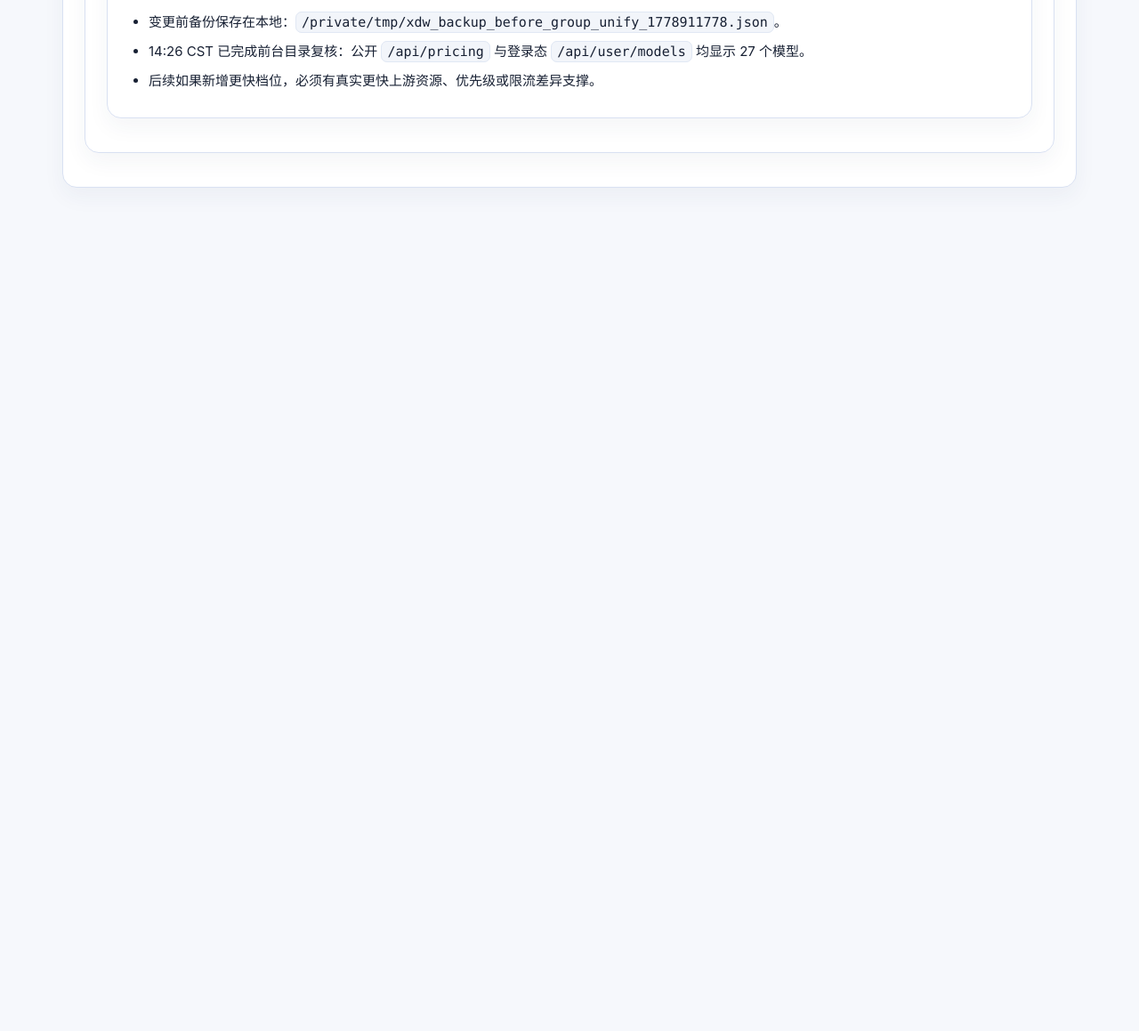
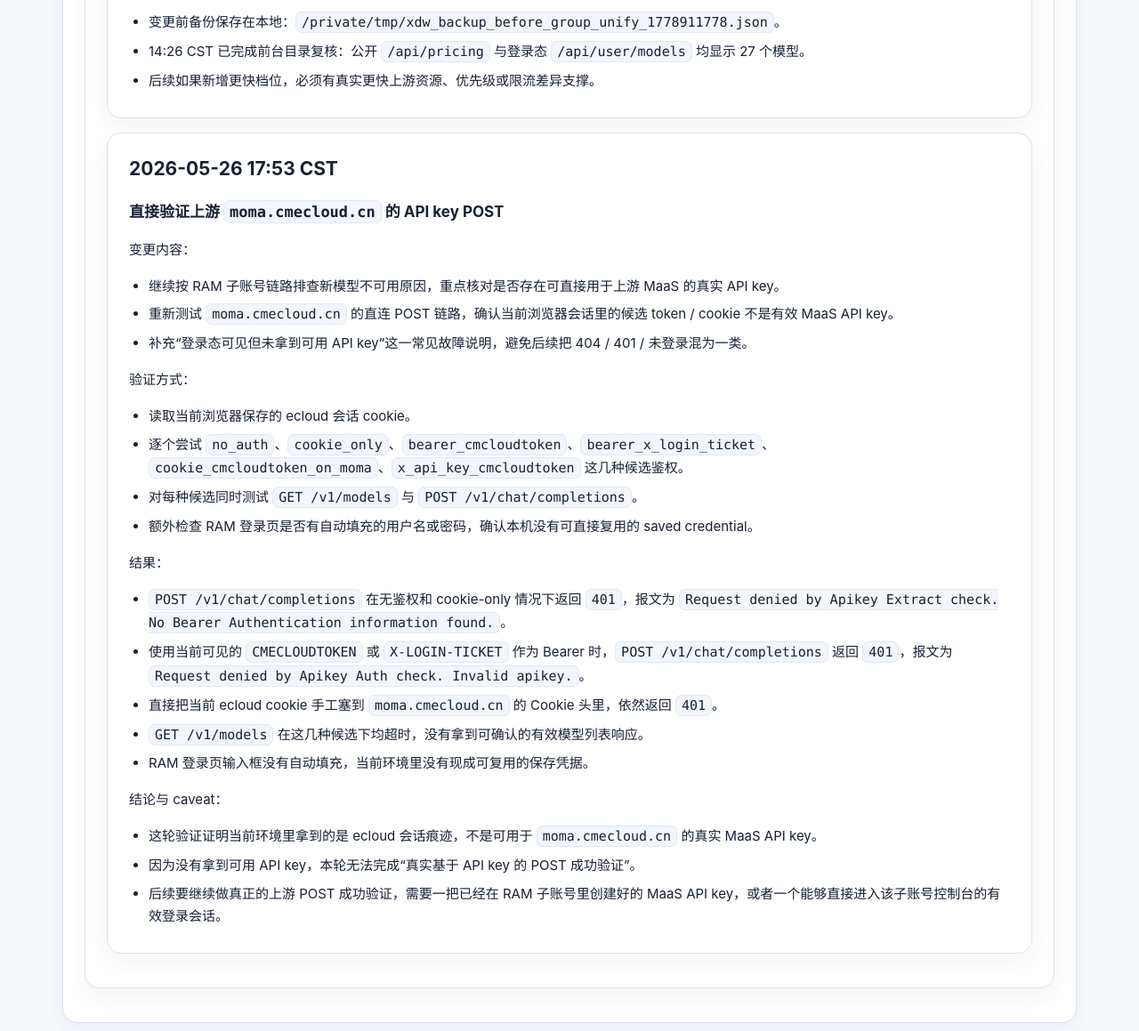
Before and after one commit to Neilyooo/xdapi, a plain HTML site: page docs/work-log.html in a window 1280 px wide. Shown: the part 10841-12000 px from the top of the page at 89% size. Before the commit the page ends 11140 px from the top, so only its background shows below. Drawn offline with Linux system fonts and the light colour scheme.

Commit message:
Document Moma API key POST verification

```diff
--- a/docs/work-log.html
+++ b/docs/work-log.html
@@ -294,4 +294,34 @@
 <li>后续如果新增更快档位，必须有真实更快上游资源、优先级或限流差异支撑。</li>
 </ul>
 </section>
+<section class="section"><h2>2026-05-26 17:53 CST</h2>
+<h3>直接验证上游 <code>moma.cmecloud.cn</code> 的 API key POST</h3>
+<p>变更内容：</p>
+<ul>
+<li>继续按 RAM 子账号链路排查新模型不可用原因，重点核对是否存在可直接用于上游 MaaS 的真实 API key。</li>
+<li>重新测试 <code>moma.cmecloud.cn</code> 的直连 POST 链路，确认当前浏览器会话里的候选 token / cookie 不是有效 MaaS API key。</li>
+<li>补充“登录态可见但未拿到可用 API key”这一常见故障说明，避免后续把 404 / 401 / 未登录混为一类。</li>
+</ul>
+<p>验证方式：</p>
+<ul>
+<li>读取当前浏览器保存的 ecloud 会话 cookie。</li>
+<li>逐个尝试 <code>no_auth</code>、<code>cookie_only</code>、<code>bearer_cmcloudtoken</code>、<code>bearer_x_login_ticket</code>、<code>cookie_cmcloudtoken_on_moma</code>、<code>x_api_key_cmcloudtoken</code> 这几种候选鉴权。</li>
+<li>对每种候选同时测试 <code>GET /v1/models</code> 与 <code>POST /v1/chat/completions</code>。</li>
+<li>额外检查 RAM 登录页是否有自动填充的用户名或密码，确认本机没有可直接复用的 saved credential。</li>
+</ul>
+<p>结果：</p>
+<ul>
+<li><code>POST /v1/chat/completions</code> 在无鉴权和 cookie-only 情况下返回 <code>401</code>，报文为 <code>Request denied by Apikey Extract check. No Bearer Authentication information found.</code>。</li>
+<li>使用当前可见的 <code>CMECLOUDTOKEN</code> 或 <code>X-LOGIN-TICKET</code> 作为 Bearer 时，<code>POST /v1/chat/completions</code> 返回 <code>401</code>，报文为 <code>Request denied by Apikey Auth check. Invalid apikey.</code>。</li>
+<li>直接把当前 ecloud cookie 手工塞到 <code>moma.cmecloud.cn</code> 的 Cookie 头里，依然返回 <code>401</code>。</li>
+<li><code>GET /v1/models</code> 在这几种候选下均超时，没有拿到可确认的有效模型列表响应。</li>
+<li>RAM 登录页输入框没有自动填充，当前环境里没有现成可复用的保存凭据。</li>
+</ul>
+<p>结论与 caveat：</p>
+<ul>
+<li>这轮验证证明当前环境里拿到的是 ecloud 会话痕迹，不是可用于 <code>moma.cmecloud.cn</code> 的真实 MaaS API key。</li>
+<li>因为没有拿到可用 API key，本轮无法完成“真实基于 API key 的 POST 成功验证”。</li>
+<li>后续要继续做真正的上游 POST 成功验证，需要一把已经在 RAM 子账号里创建好的 MaaS API key，或者一个能够直接进入该子账号控制台的有效登录会话。</li>
+</ul>
+</section>
 </div></body></html>
```
Also changed, not shown: docs/model-source-audit.html (+10 -0 lines), 2 other files.
